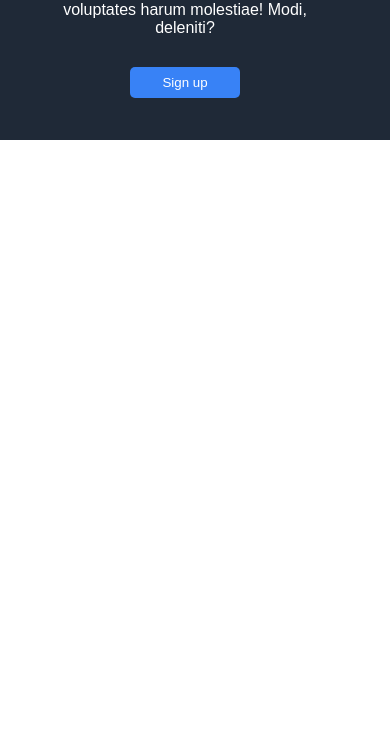
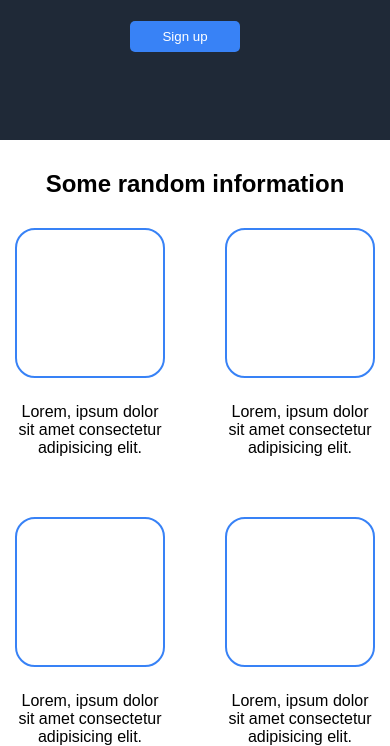
Before and after one commit to mateusznurzynski/odin-landing-page, a plain HTML site: page index.html in a window 390 px wide. Shown: the part 328-1074 px from the top of the page. Before the commit the page ends 844 px from the top, so only its background shows below. Drawn offline with Linux system fonts and the light colour scheme.

Commit message:
Add a responsive section with cards

```diff
--- a/index.html
+++ b/index.html
@@ -8,7 +8,7 @@
     <link rel="stylesheet" href="style.css" />
   </head>
   <body>
-    <div class="hero dark">
+    <section class="hero dark">
       <div class="container">
         <nav class="nav">
           <div class="logo"><h3>Header Logo</h3></div>
@@ -34,6 +34,41 @@
           </div>
         </div>
       </div>
-    </div>
+    </section>
+    <section class="information">
+      <div class="container">
+        <h2>Some random information</h2>
+        <div class="cards">
+          <div class="two">
+            <div class="card">
+              <div class="card-image"></div>
+              <div class="card-text">
+                <p>Lorem, ipsum dolor sit amet consectetur adipisicing elit.</p>
+              </div>
+            </div>
+            <div class="card">
+              <div class="card-image"></div>
+              <div class="card-text">
+                Lorem, ipsum dolor sit amet consectetur adipisicing elit.
+              </div>
+            </div>
+          </div>
+          <div class="two">
+            <div class="card">
+              <div class="card-image"></div>
+              <div class="card-text">
+                Lorem, ipsum dolor sit amet consectetur adipisicing elit.
+              </div>
+            </div>
+            <div class="card">
+              <div class="card-image"></div>
+              <div class="card-text">
+                Lorem, ipsum dolor sit amet consectetur adipisicing elit.
+              </div>
+            </div>
+          </div>
+        </div>
+      </div>
+    </section>
   </body>
 </html>
--- a/style.css
+++ b/style.css
@@ -29,6 +29,7 @@ nav {
 }
 .container {
   margin: 0 10%;
+  max-width: 1000px;
 }
 .media {
   display: flex;
@@ -61,6 +62,51 @@ nav {
   width: 100%;
   height: 100%;
 }
+.information {
+  display: flex;
+  justify-content: center;
+}
+.information h2 {
+  margin: 30px 0px;
+  text-align: center;
+}
+
+.cards {
+  display: flex;
+  justify-content: center;
+  gap: 60px;
+  text-align: center;
+  width: 100%;
+  flex-wrap: wrap;
+}
+.card {
+  width: 150px;
+  display: flex;
+  flex-direction: column;
+  align-items: center;
+}
+
+.card-image {
+  height: 150px;
+  width: 150px;
+  border: 2px #3882f6 solid;
+  border-radius: 20px;
+  margin-bottom: 25px;
+  flex-shrink: 0;
+}
+
+.card-text {
+  max-width: 100%;
+}
+
+.card-text p {
+  max-width: 100%;
+}
+
+.two {
+  display: flex;
+  gap: 60px;
+}
 
 @media (max-width: 850px) {
   .media-image {
```
